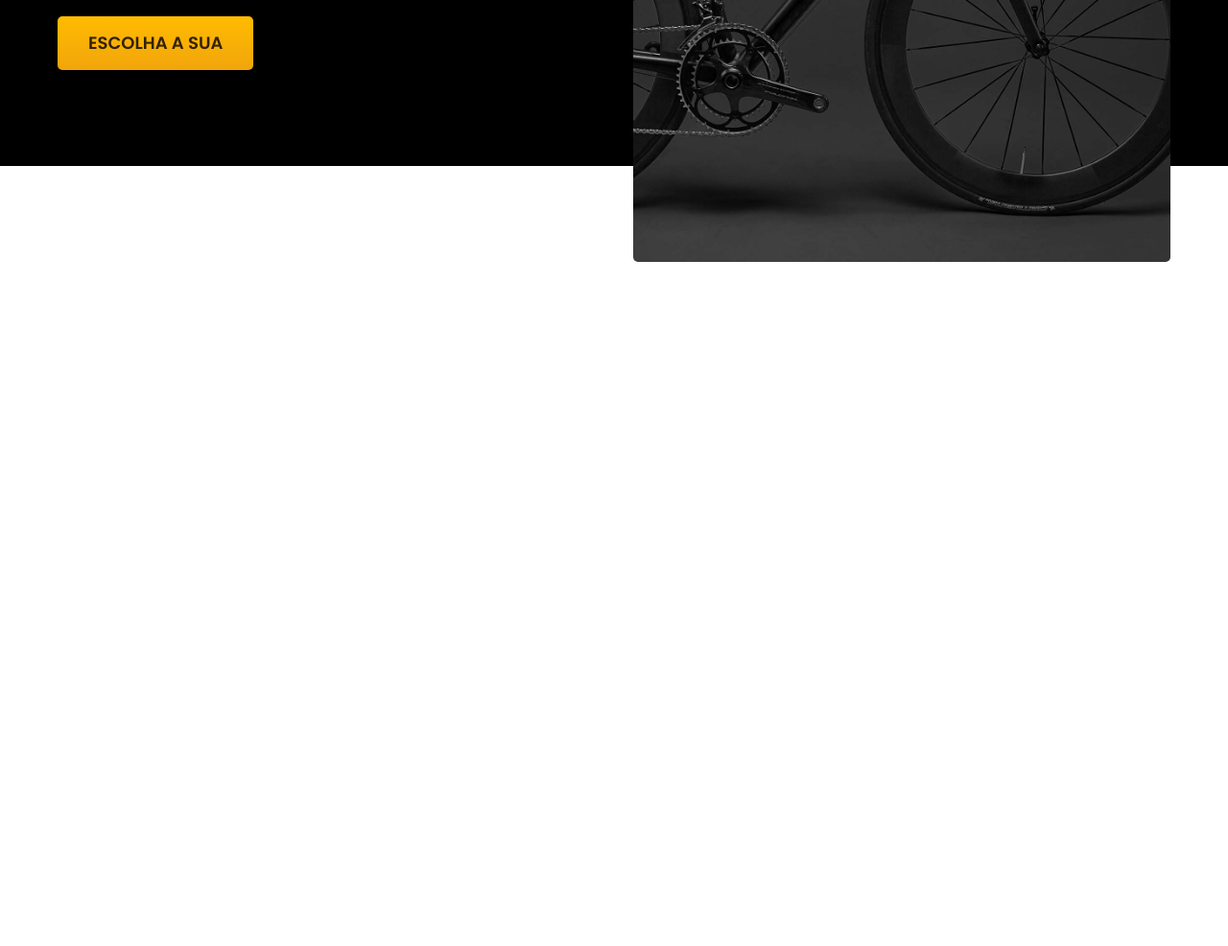
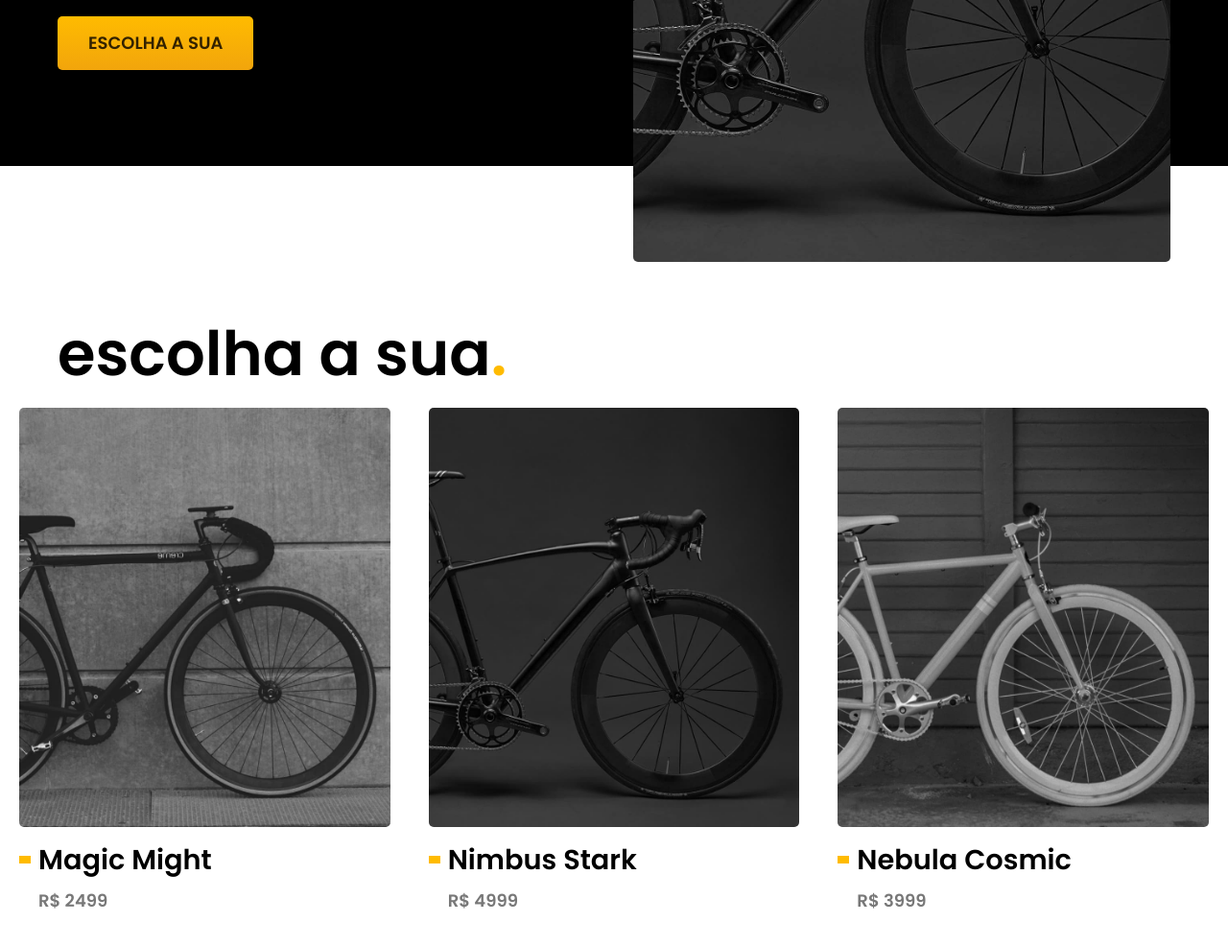
Before and after one commit to meliszalee/projeto-bikcraft, a plain HTML site: page index.html in a window 1280 px wide. Shown: the part 546-1532 px from the top of the page at 96% size. Before the commit the page ends 819 px from the top, so only its background shows below. Drawn offline with Linux system fonts and the light colour scheme.

Commit message:
lista de bicicletas

```diff
--- a/css/global/gerais.css
+++ b/css/global/gerais.css
@@ -15,6 +15,7 @@
     --text1: #fff;
     --text2: #b2b2b2;
     --text3: #332200;
+    --text4: #787878;
     --destaque1: #ffbb00;
     --destaque2: #f2a50c;
 }
@@ -81,3 +82,22 @@ a{
     font-family: 'Roboto', sans-serif;
     font-weight: 400;
 }
+
+.h3{
+    font-size: 1.8rem;
+    font-family: 'Poppins', sans-serif;
+    font-weight: 600;
+    line-height: 3rem;
+}
+
+.preco{
+    font-size: 1.125rem;
+    font-weight: bold;
+    color: var(--text4);
+    font-family: 'Poppins', sans-serif;
+}
+
+.espaco-vazio{
+    height: 100px;
+    background-color: var(--text1);
+}
--- a/css/home/introducao.css
+++ b/css/home/introducao.css
@@ -94,6 +94,10 @@
     .introducao-img{
         margin-bottom: -60px;
     }
+
+    .lista-bicicletas{
+        padding-top: 0px;
+    }
 }
 
 @media screen and (max-width: 600px) {
--- /dev/null
+++ b/css/home/lista-bicicletas.css
@@ -0,0 +1,49 @@
+/*LISTA DE BICICLETAS*/
+.lista-bicicletas{
+    padding: 60px 0px;
+    margin: auto;
+    max-width: 1400px;
+}
+
+.lista-bicicletas h2{
+    padding: 0px 20px;
+    margin-bottom: 20px;
+    max-width: 1200px;
+    margin: auto;
+    box-sizing: border-box;
+}
+
+.lista{
+    display: flex;
+    gap: 40px;
+
+    padding: 20px;
+}
+
+.lista img{
+    margin-bottom: 10px;
+}
+
+.lista a{
+    display: block;
+}
+
+.lista h3{
+    margin-bottom: 5px;
+    display: flex;
+    align-items: center;
+}
+
+.lista h3::before{
+    content: '';
+    background-color: var(--destaque1);
+    display: inline-block;
+
+    height: 8px;
+    width: 12px;
+    margin-right: 8px;
+}
+
+.lista li span{
+    padding: 20px;
+}
--- a/css/style.css
+++ b/css/style.css
@@ -3,3 +3,4 @@
 @import "./global/gerais.css";
 @import "./global/header.css";
 @import "./home/introducao.css";
+@import "./home/lista-bicicletas.css";
--- a/index.html
+++ b/index.html
@@ -42,6 +42,36 @@
 
             <div class="introducao-img"><img src="img/fotos/introducao.jpg" alt="Bicicleta elétrica preta"></div>
         </section>
+
+        <div class="espaco-vazio"></div>
     </main>
+
+    <article class="lista-bicicletas">
+        <h2 class="titulo">escolha a sua<span class="ponto-amarelo">.</span></h2>
+
+        <ul class="lista">
+            <li>
+                <a href="./bicicletas/magic.html">
+                    <img src="img/bicicletas/magic-home.jpg" alt="Bicicleta preta">
+                    <h3 class="h3">Magic Might</h3>
+                    <span class="preco">R$ 2499</span>
+                </a>
+            </li>
+            <li>
+                <a href="./bicicletas/nimbus.html">
+                    <img src="img/bicicletas/nimbus-home.jpg" alt="Bicicleta preta">
+                    <h3 class="h3">Nimbus Stark</h3>
+                    <span class="preco">R$ 4999</span>
+                </a>
+            </li>
+            <li>
+                <a href="./bicicletas/nebula.html">
+                    <img src="img/bicicletas/nebula-home.jpg" alt="Bicicleta preta">
+                    <h3 class="h3">Nebula Cosmic</h3>
+                    <span class="preco">R$ 3999</span>
+                </a>
+            </li>
+        </ul>
+    </article>
 </body>
 </html>
```
